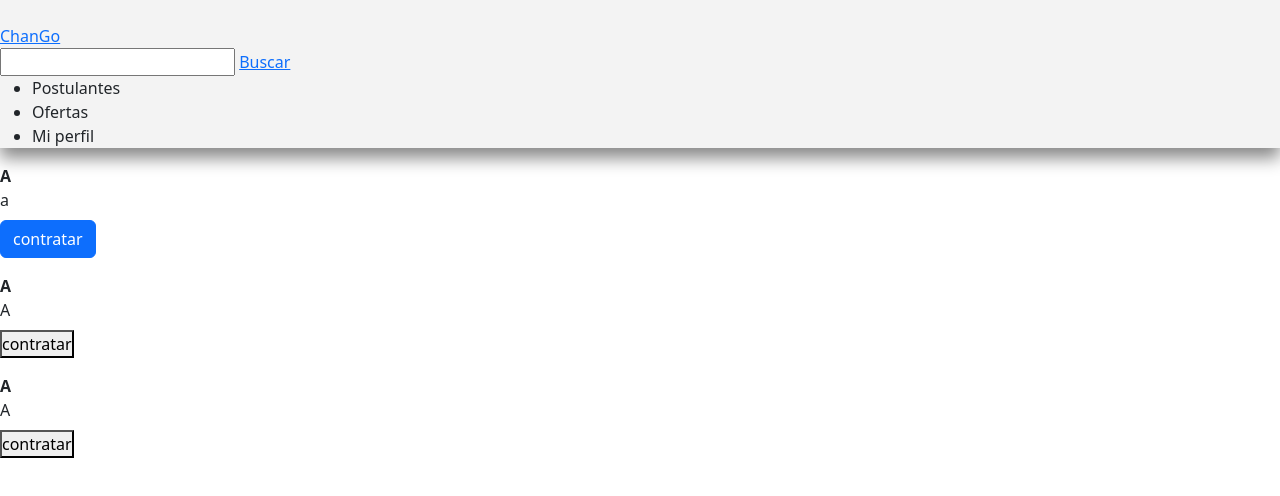
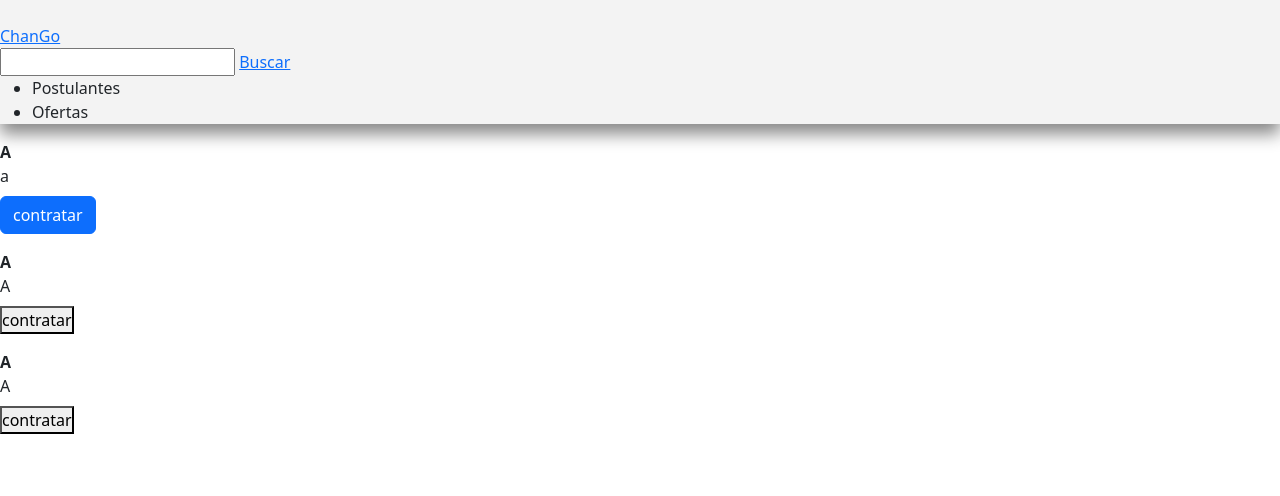
Before and after one commit to k1000oEnz/ChanGo--Main, a plain HTML site: page index.html in a window 1280 px wide. Drawn offline with nearby package versions, Linux system fonts and the light colour scheme.

Commit message:
Eliminé el boton de "mi perfil"

```diff
--- a/index.html
+++ b/index.html
@@ -25,7 +25,6 @@
         <ul>
           <li class="nav__li">Postulantes</li>
           <li class="nav__li">Ofertas</li>
-          <li class="nav__li">Mi perfil</li>
         </ul>
       </nav>
     </header>
```
